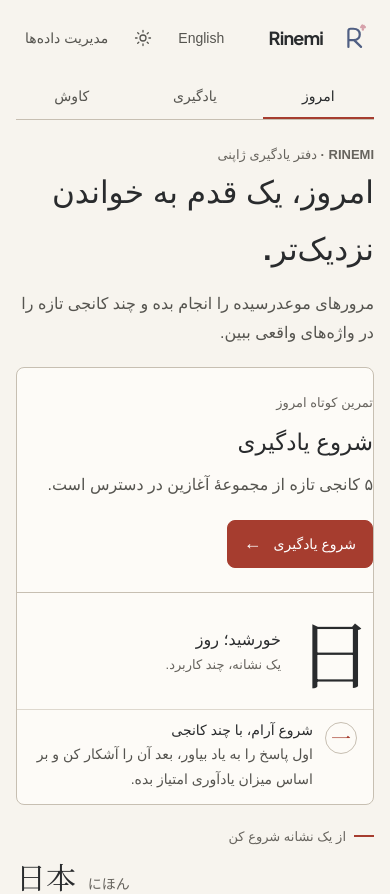
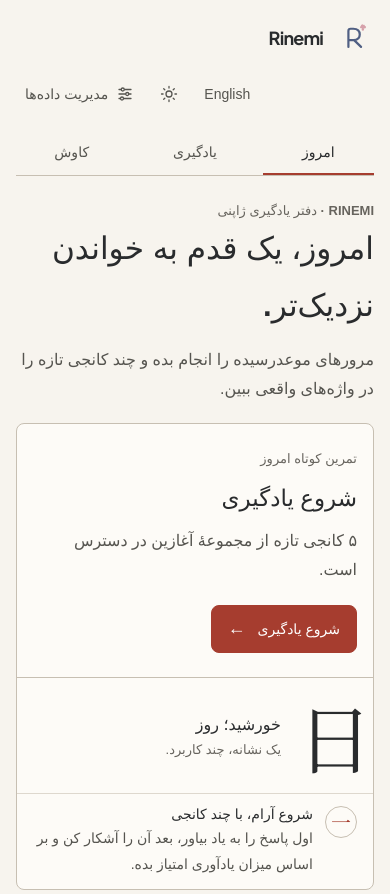
Before and after one commit to ArdKam/Rinemi2, a React (Vite) app: page / in a window 390 px wide. Shown: the top 894 px of the page. Built offline with nearby package versions, Linux system fonts and the light colour scheme; a small style sheet from the web is missing; what ts-fsrs would draw is missing.

Commit message:
fix: align mobile Today insets and route focus
Add token-based mobile Today insets, compact the 320px data-tools control, and focus the active page heading on destination changes. Extend responsive E2E for insets and focus. Exact-head CI passed on 726fd77cd782020bae26855353014742f7dea66f.

```diff
--- a/src/App.tsx
+++ b/src/App.tsx
@@ -110,6 +110,7 @@ export default function App() {
   const [storageWarning, setStorageWarning] = useState(initial.warning);
   const [persistAllowed] = useState(!initial.warning);
   const [page, setPage] = useState<Page>("today");
+  const previousPageRef = useRef<Page | null>(null);
   const [query, setQuery] = useState("");
   const [level, setLevel] = useState("all");
   const [topicId, setTopicId] = useState("all");
@@ -160,6 +161,13 @@ export default function App() {
     document.documentElement.dir = isFa ? "rtl" : "ltr";
     return applyThemePreference(store.theme);
   }, [language, isFa, store.theme]);
+  useEffect(() => {
+    const previousPage = previousPageRef.current;
+    previousPageRef.current = page;
+    if (previousPage === null || previousPage === page) return;
+    const headingId = page === "today" ? "today-title" : page === "learn" ? "learn-title" : "explore-title";
+    document.getElementById(headingId)?.focus({ preventScroll: true });
+  }, [page]);
   useEffect(() => {
     if (!persistAllowed) return;
     try { persistStore(store); setStorageWarning(false); }
@@ -550,7 +558,7 @@ export default function App() {
         <button className="utility-button theme-switch" type="button" onClick={() => setStore(previous => ({ ...previous, theme: previous.theme === "light" ? "dark" : previous.theme === "dark" ? "system" : "light" }))} aria-label={store.theme === "light" ? t.dark : store.theme === "dark" ? t.systemAppearance : t.light} title={store.theme === "system" ? t.systemAppearance : undefined}>
           <span className="theme-icon" aria-hidden="true">{resolveEffectiveTheme(store.theme) === "dark" ? <svg viewBox="0 0 24 24" fill="none" stroke="currentColor" strokeWidth="1.7" strokeLinecap="round" strokeLinejoin="round"><path d="M20.2 15.2A8.5 8.5 0 0 1 8.8 3.8 8.7 8.7 0 1 0 20.2 15.2Z" /></svg> : <svg viewBox="0 0 24 24" fill="none" stroke="currentColor" strokeWidth="1.7" strokeLinecap="round" strokeLinejoin="round"><circle cx="12" cy="12" r="4" /><path d="M12 2v2.1M12 19.9V22M4.93 4.93l1.48 1.48m11.18 11.18 1.48 1.48M2 12h2.1m15.8 0H22M4.93 19.07l1.48-1.48M17.59 6.41l1.48-1.48" /></svg>}</span><span className="utility-label">{store.theme === "light" ? t.dark : store.theme === "dark" ? t.systemAppearance : t.light}</span>
         </button>
-        <button className="utility-button data-tools-toggle" type="button" aria-expanded={dataToolsOpen} aria-controls="data-management-panel" onClick={() => setDataToolsOpen(open => !open)}>{t.dataControls}</button>
+        <button className="utility-button data-tools-toggle" type="button" aria-label={t.dataControls} aria-expanded={dataToolsOpen} aria-controls="data-management-panel" onClick={() => setDataToolsOpen(open => !open)}><svg className="data-tools-icon" viewBox="0 0 24 24" fill="none" stroke="currentColor" strokeWidth="1.7" strokeLinecap="round" strokeLinejoin="round" aria-hidden="true"><path d="M4 6h16M4 12h16M4 18h16" /><circle cx="9" cy="6" r="2" fill="var(--surface)" /><circle cx="15" cy="12" r="2" fill="var(--surface)" /><circle cx="8" cy="18" r="2" fill="var(--surface)" /></svg><span className="data-tools-label">{t.dataControls}</span></button>
       </div>
     </header>
 
@@ -587,7 +595,7 @@ export default function App() {
     <main id="main-content" className="page-content">
       {storageWarning && <div className="status-banner" role="status">{t.storageWarning}</div>}
       {page === "today" && <section className="today-page" aria-labelledby="today-title">
-        <div className="today-heading"><p className="eyebrow">{t.kicker}</p><h1 id="today-title">{t.headline}</h1><p className="lede">{t.intro}</p></div>
+        <div className="today-heading"><p className="eyebrow">{t.kicker}</p><h1 id="today-title" tabIndex={-1}>{t.headline}</h1><p className="lede">{t.intro}</p></div>
         <section className="study-overview" aria-label={isFa ? "خلاصهٔ یادگیری" : "Study summary"}>
           <div className="overview-primary">
             <div className="overview-copy">
@@ -611,7 +619,7 @@ export default function App() {
       </section>}
 
       {page === "learn" && <section className="learn-page" aria-labelledby="learn-title">
-        <div className="learn-topline"><button className="text-link" type="button" onClick={() => setPage("today")}>{isFa ? "←" : "→"} {t.back}</button><h1 className="eyebrow" id="learn-title">{t.recall}</h1></div>
+        <div className="learn-topline"><button className="text-link" type="button" onClick={() => setPage("today")}>{isFa ? "←" : "→"} {t.back}</button><h1 className="eyebrow" id="learn-title" tabIndex={-1}>{t.recall}</h1></div>
         {currentItem ? <>
           <div className="session-progress-line"><span className="session-counter" dir="ltr">{fmt(Math.min(sessionIndex + 1, queue.length), language)} / {fmt(queue.length, language)}</span><span>{t.progress}</span><div className="progress-track" role="progressbar" aria-label={t.progress} aria-valuemin={0} aria-valuemax={queue.length} aria-valuenow={Math.min(sessionIndex, queue.length)}><span style={{ width: (queue.length ? (sessionIndex / queue.length) * 100 : 0) + "%" }} /></div></div>
           <article className={"learning-sheet " + (revealed ? "is-revealed" : "")}>
@@ -628,7 +636,7 @@ export default function App() {
       </section>}
 
       {page === "explore" && <section className="explore-page" aria-labelledby="explore-title">
-        <div className="explore-heading"><p className="eyebrow">{t.explore}</p><h1 id="explore-title">{t.searchTitle}</h1><p className="lede">{t.searchHelp}</p></div>
+        <div className="explore-heading"><p className="eyebrow">{t.explore}</p><h1 id="explore-title" tabIndex={-1}>{t.searchTitle}</h1><p className="lede">{t.searchHelp}</p></div>
         <div className="explore-tools">
           <label className="search-field"><span className="visually-hidden">{t.searchTitle}</span><span className="search-icon" aria-hidden="true"><svg viewBox="0 0 24 24" fill="none" stroke="currentColor" strokeWidth="1.8" strokeLinecap="round" strokeLinejoin="round"><circle cx="10.8" cy="10.8" r="6.6" /><path d="m16 16 4.2 4.2" /></svg></span><input value={query} onChange={event => setQuery(event.target.value)} placeholder={t.searchPlaceholder} autoComplete="off" />{query && <button type="button" className="clear-search" aria-label={t.clear} onClick={() => setQuery("")}>×</button>}</label>
           <div className="filter-row">
--- a/src/styles.css
+++ b/src/styles.css
@@ -75,6 +75,7 @@ a { color: inherit; }
 .utility-button:hover { background: var(--surface); color: var(--ink); }
 .theme-icon { display: inline-grid; place-items: center; flex: 0 0 auto; width: 18px; height: 18px; }
 .theme-icon svg { display: block; width: 18px; height: 18px; }
+.data-tools-icon { display: block; flex: 0 0 auto; width: 18px; height: 18px; }
 .page-content { min-height: 64vh; padding-top: var(--rinemi-space-8); }
 .today-page, .learn-page, .explore-page { animation: appear var(--rinemi-motion-standard) var(--rinemi-easing-standard); }
 .today-heading { max-width: 740px; margin-bottom: var(--rinemi-space-8); }
@@ -325,7 +326,9 @@ html[dir="rtl"] .kanji-result.is-selected { box-shadow: inset -3px 0 var(--rinem
   .brand-copy strong { font-size: var(--rinemi-font-size-lg); }
   .brand-copy span { display: none; }
   .header-tools { gap: var(--rinemi-space-1); }
-  .header-tools { flex-wrap: wrap; justify-content: flex-end; }
+  .header-tools { flex-wrap: nowrap; justify-content: flex-end; }
+  .data-tools-icon { display: block; flex: 0 0 auto; width: 18px; height: 18px; }
+  .data-tools-label { display: inline; }
   .utility-button { min-height: 44px; padding: var(--rinemi-space-1) var(--rinemi-space-2); }
   .theme-switch .utility-label { display: none; }
   .page-content { padding-top: var(--rinemi-space-6); }
@@ -333,8 +336,7 @@ html[dir="rtl"] .kanji-result.is-selected { box-shadow: inset -3px 0 var(--rinem
   h1 { font-size: var(--rinemi-font-size-page-title-mobile); line-height: var(--rinemi-line-height-reading); }
   .lede { font-size: var(--rinemi-font-size-base); }
   .overview-primary { grid-template-columns: minmax(0, 1fr); }
-  .overview-copy { padding: var(--rinemi-space-6) 0 var(--rinemi-space-6); }
-  html[dir="rtl"] .overview-copy { padding: var(--rinemi-space-6) 0 var(--rinemi-space-6); }
+  .overview-copy { padding: var(--rinemi-space-6) var(--rinemi-space-4); }
   .overview-copy h2 { font-size: var(--rinemi-font-size-overview-title-mobile); }
   .hero-kanji { display: grid; grid-template-columns: auto 1fr; grid-template-rows: auto auto; column-gap: var(--rinemi-space-4); justify-content: start; border-inline-start: 0; border-top: 1px solid var(--line); padding: var(--rinemi-space-4) 0; text-align: start; }
   .hero-kanji-glyph { grid-row: 1 / span 2; font-size: var(--rinemi-font-size-kanji-display-mobile); }
@@ -399,6 +401,8 @@ html[dir="rtl"] .kanji-result.is-selected { box-shadow: inset -3px 0 var(--rinem
 @media (max-width: 360px) {
   .app-shell { padding-inline: var(--rinemi-space-3); }
   .brand-copy span { max-width: 136px; overflow: hidden; text-overflow: ellipsis; }
+  .data-tools-label { display: none; }
+  .data-tools-toggle { width: 44px; padding-inline: var(--rinemi-space-2); }
   .language-switch { font-size: var(--rinemi-font-size-meta); }
   .prompt-kanji { font-size: var(--rinemi-font-size-kanji-prompt-mobile); }
   .rating-button { padding-inline: var(--rinemi-space-1); }
```
Also changed, not shown: 2 other files (tests, documents, lock files or other folders).
